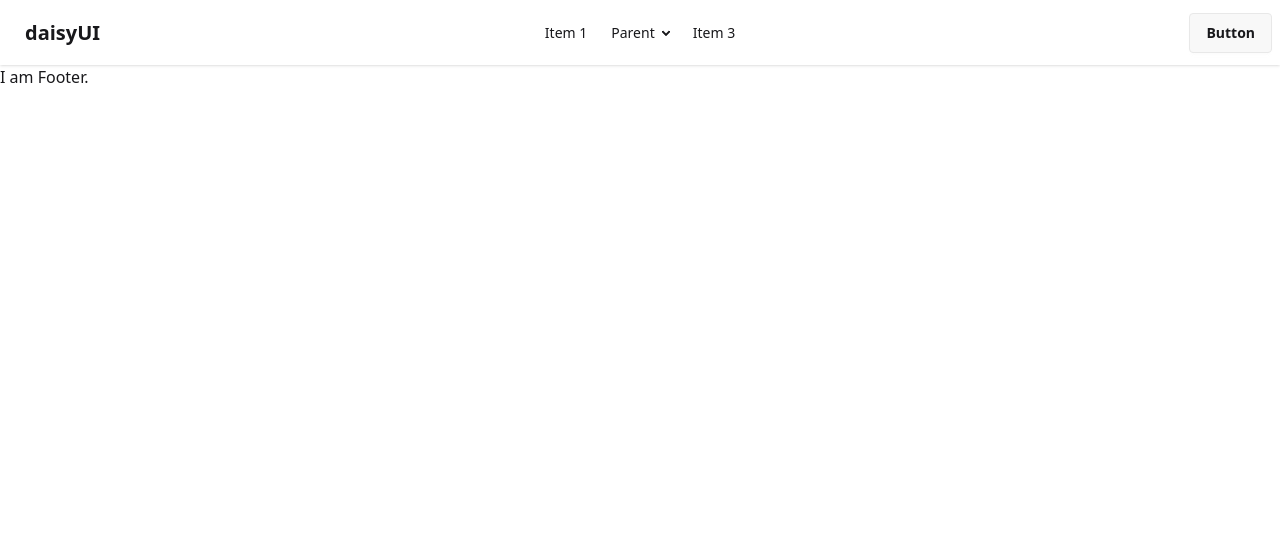
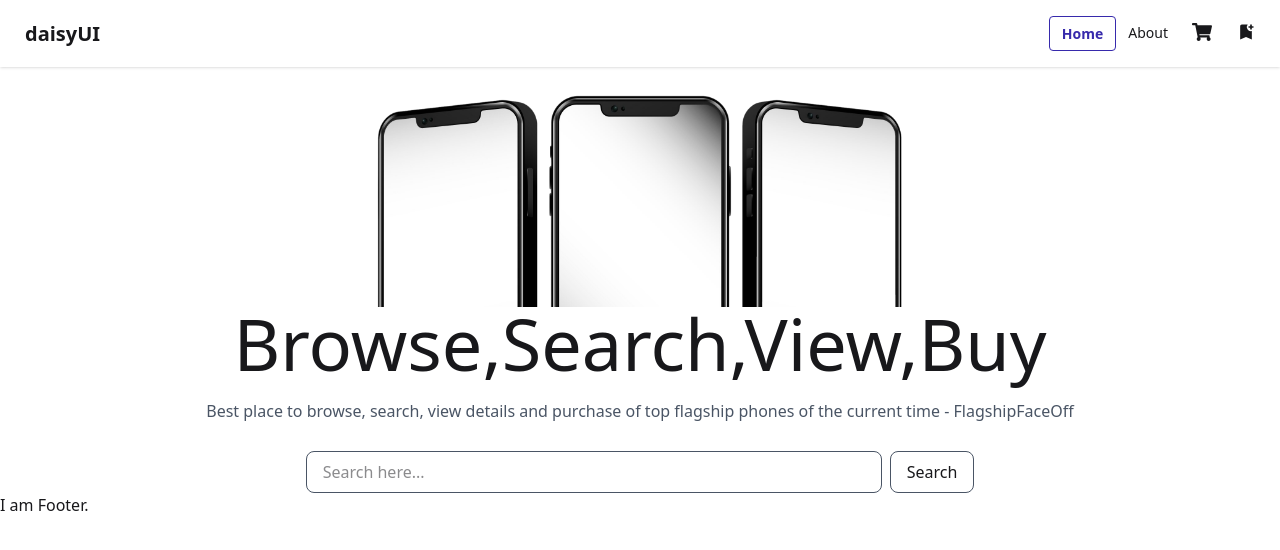
Before and after one commit to hurayrakhan/flagship-phones, a React (Vite) app: page / in a window 1280 px wide. Shown: the top 550 px of the page. Built offline with nearby package versions, Linux system fonts and the light colour scheme.

Commit message:
added banner

```diff
--- a/index.html
+++ b/index.html
@@ -2,7 +2,7 @@
 <html data-theme="light" lang="en">
   <head>
     <meta charset="UTF-8" />
-    <link rel="icon" type="image/svg+xml" href="/favicon.svg" />
+    <link rel="icon" type="image/svg+xml" href="/src/assets/favicon.svg" />
     <meta name="viewport" content="width=device-width, initial-scale=1.0" />
     <title>FlagshipFaceOff</title>
   </head>
--- a/package.json
+++ b/package.json
@@ -13,6 +13,7 @@
     "@tailwindcss/vite": "^4.1.4",
     "react": "^19.0.0",
     "react-dom": "^19.0.0",
+    "react-icons": "^5.5.0",
     "react-router": "^7.5.1",
     "tailwindcss": "^4.1.4"
   },
--- /dev/null
+++ b/src/Components/Banner/Banner.jsx
@@ -0,0 +1,23 @@
+import React from 'react';
+import bannerIMG from '../../assets/banner.png'
+
+const Banner = () => {
+    return (
+        <div className='text-center '>
+            <div>
+                <img className='h-56 mx-auto mt-4' src={bannerIMG} alt="" />
+            </div>
+            <div>
+                <h1 className='text-7xl font-thin pb-5'>Browse,Search,View,Buy</h1>
+                <p className=' text-gray-600 mb-7'>Best place to browse, search, view details and purchase of top flagship phones
+                of the current time - FlagshipFaceOff</p>
+            </div>
+            <form>
+                <input className='py-2 w-xl px-4 border border-gray-600 rounded-lg' type="text" name="" id="" placeholder='Search here...' />
+                <button className='py-2 px-4 ml-2 border border-gray-600 rounded-lg'>Search</button>
+            </form>
+        </div>
+    );
+};
+
+export default Banner;
--- a/src/Components/Navbar/Navbar.jsx
+++ b/src/Components/Navbar/Navbar.jsx
@@ -1,4 +1,7 @@
 import React from 'react';
+import { NavLink } from 'react-router';
+import { FaShoppingCart } from "react-icons/fa";
+import { MdBookmarkAdd } from "react-icons/md";
 
 const Navbar = () => {
     return (
@@ -11,36 +14,20 @@ const Navbar = () => {
                     <ul
                         tabIndex={0}
                         className="menu menu-sm dropdown-content bg-base-100 rounded-box z-1 mt-3 w-52 p-2 shadow">
-                        <li><a>Item 1</a></li>
-                        <li>
-                            <a>Parent</a>
-                            <ul className="p-2">
-                                <li><a>Submenu 1</a></li>
-                                <li><a>Submenu 2</a></li>
-                            </ul>
-                        </li>
-                        <li><a>Item 3</a></li>
+                        <li><NavLink to={'/'} className={({ isActive }) => isActive ? "text-indigo-800 font font-semibold border border-indigo-800" : ""}>Home</NavLink></li>
+                        <li><NavLink to={'/about'} className={({ isActive }) => isActive ? "text-indigo-800 font font-semibold border border-indigo-800" : ""}>About us</NavLink></li>
+
                     </ul>
                 </div>
                 <a className="btn btn-ghost text-xl">daisyUI</a>
             </div>
-            <div className="navbar-center hidden lg:flex">
+            <div className="navbar-end  hidden lg:flex">
                 <ul className="menu menu-horizontal px-1">
-                    <li><a>Item 1</a></li>
-                    <li>
-                        <details>
-                            <summary>Parent</summary>
-                            <ul className="p-2">
-                                <li><a>Submenu 1</a></li>
-                                <li><a>Submenu 2</a></li>
-                            </ul>
-                        </details>
-                    </li>
-                    <li><a>Item 3</a></li>
+                    <li><NavLink to={'/'} className={({ isActive }) => isActive ? "text-indigo-800 font font-semibold border border-indigo-800" : ""}>Home</NavLink></li>
+                    <li><NavLink to={'/about'} className={({ isActive }) => isActive ? "text-indigo-800 font font-semibold border border-indigo-800" : ""}>About</NavLink></li>
+                    <li><NavLink to={'/cart'} className={({ isActive }) => isActive ? "text-indigo-800 font font-semibold border border-indigo-800" : ""}><FaShoppingCart size={20} /></NavLink></li>
+                    <li><NavLink to={'/favorites'} className={({ isActive }) => isActive ? "text-indigo-800 font font-semibold border border-indigo-800" : ""}><MdBookmarkAdd size={20} /></NavLink></li>
                 </ul>
-            </div>
-            <div className="navbar-end">
-                <a className="btn">Button</a>
             </div>
         </div>
     );
--- /dev/null
+++ b/src/Pages/About/About.jsx
@@ -0,0 +1,11 @@
+import React from 'react';
+
+const About = () => {
+    return (
+        <div>
+            I am about Pages
+        </div>
+    );
+};
+
+export default About;
--- /dev/null
+++ b/src/Pages/Cart/Cart.jsx
@@ -0,0 +1,11 @@
+import React from 'react';
+
+const Cart = () => {
+    return (
+        <div>
+            I am cart pages.
+        </div>
+    );
+};
+
+export default Cart;
--- /dev/null
+++ b/src/Pages/Favorites/Favorites.jsx
@@ -0,0 +1,12 @@
+import React from 'react';
+
+const Favorites = () => {
+    return (
+        <div>
+            i am favorites page.
+
+        </div>
+    );
+};
+
+export default Favorites;
--- /dev/null
+++ b/src/Pages/Home/Home.jsx
@@ -0,0 +1,12 @@
+import React from 'react';
+import Banner from '../../Components/Banner/Banner';
+
+const Home = () => {
+    return (
+        <div>
+            <Banner></Banner>
+        </div>
+    );
+};
+
+export default Home;
```
Also changed, not shown: src/Router/Router.jsx (+23 -1 lines), 1 other file (tests, documents, lock files or other folders).
